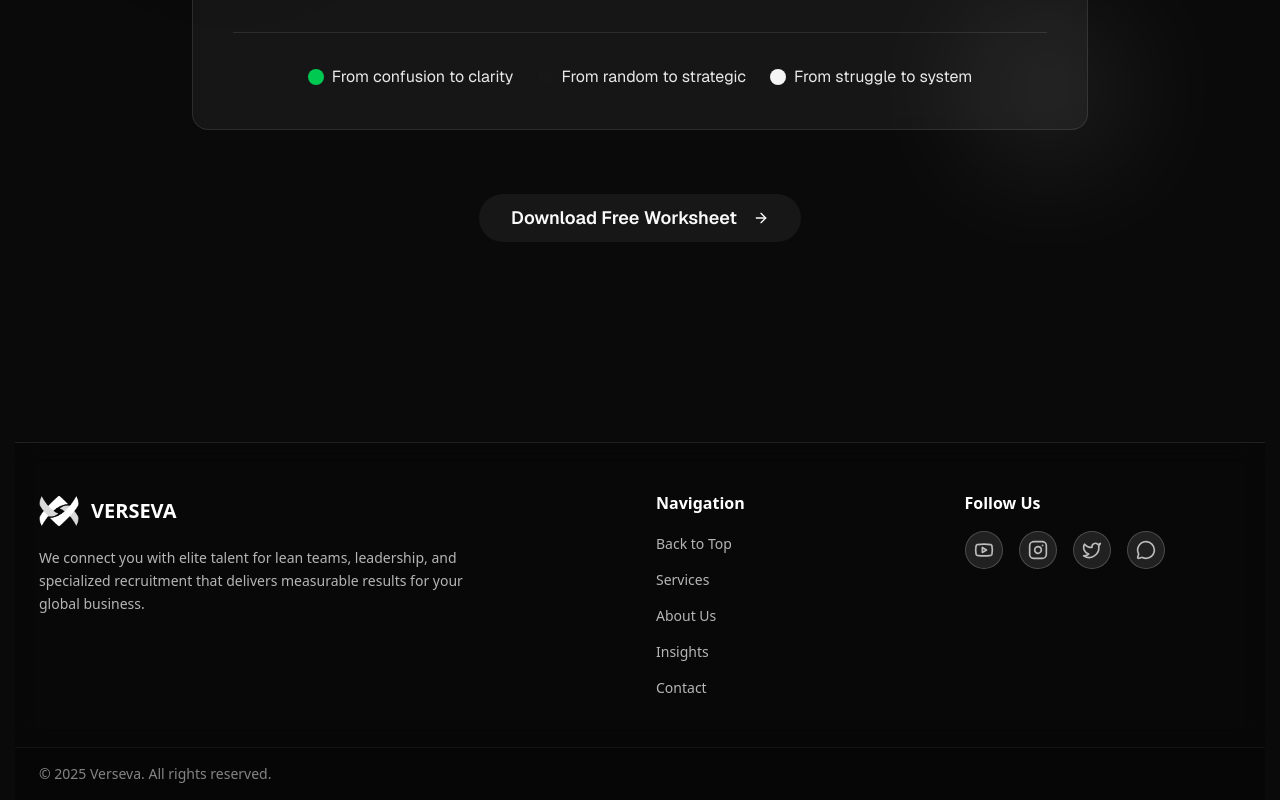
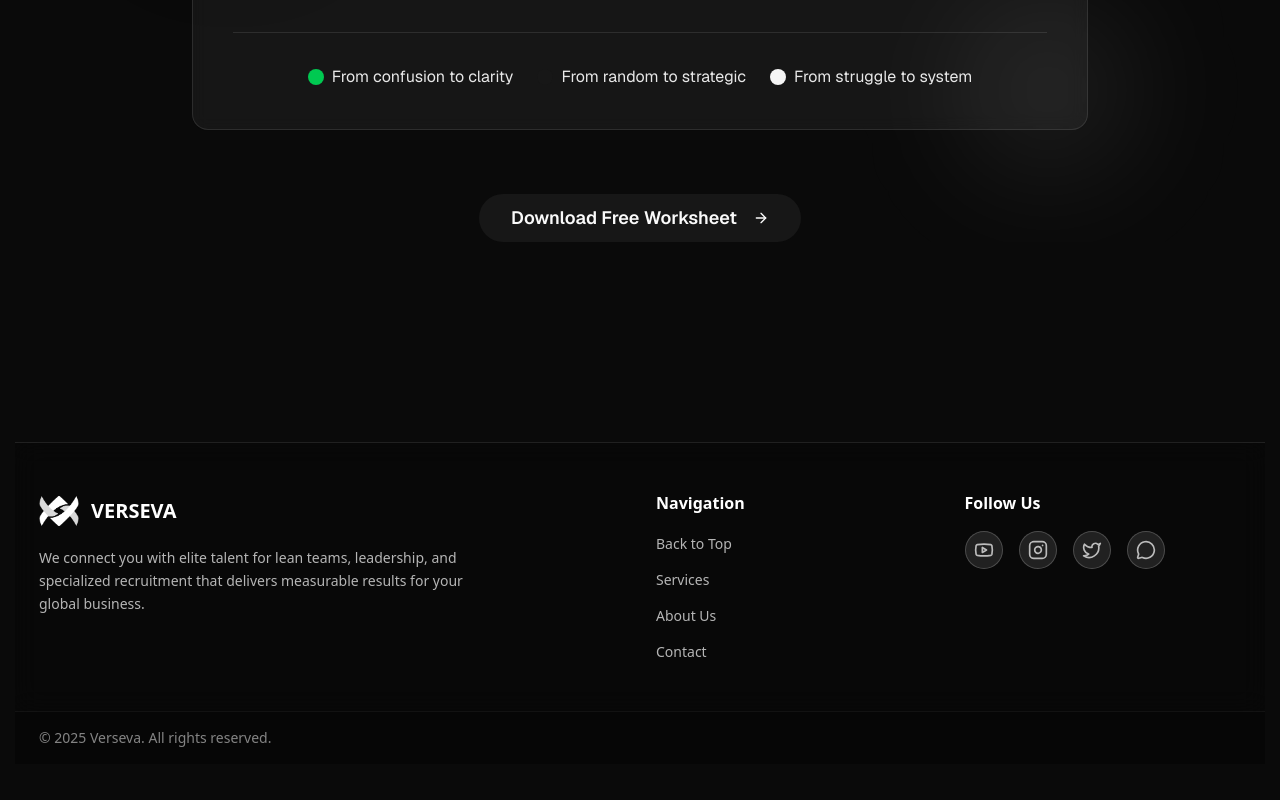
Before and after one commit to lxna-dev/verseva, a Next.js app: page /explore in a window 1280 px wide. Shown: the part 2545-3345 px from the top of the page. After the commit the page ends 3309 px from the top, so only its background shows below. Built offline with nearby package versions, Linux system fonts and the light colour scheme.

Commit message:
hide blogs

```diff
--- a/src/app/page.tsx
+++ b/src/app/page.tsx
@@ -8,7 +8,7 @@ import BookWithUs from "@/layout/bookwithus";
 // import CaseStudy from "@/layout/case-study";
 import Header from "@/layout/header";
 import Hero from "@/layout/hero";
-import Insights from "@/layout/insights";
+// import Insights from "@/layout/insights";
 import Services from "@/layout/services";
 import ShaderBackground from "@/shaders/background";
 // Removing unused useRouter import
@@ -50,11 +50,13 @@ export default function Home() {
         </InView>
       </div>
 
+      {/* Insights section temporarily hidden
       <div id="insights">
         <InView>
           <Insights />
         </InView>
       </div>
+      */}
 
       <div id="book-with-us">
         <InView>
--- a/src/app/results/metadata.tsx
+++ b/src/app/results/metadata.tsx
@@ -40,7 +40,7 @@ export const metadata: Metadata = {
     creator: "@verseva",
   },
   robots: {
-    index: false, // Don't index results page since it's personalized
+    index: false,
     follow: true,
     nocache: true,
   },
--- a/src/layout/footer.tsx
+++ b/src/layout/footer.tsx
@@ -28,7 +28,8 @@ const Links = [
   { title: "Back to Top", href: "#top" },
   { title: "Services", href: "#services" },
   { title: "About Us", href: "#about-us" },
-  { title: "Insights", href: "#insights" },
+  // Insights temporarily hidden
+  // { title: "Insights", href: "#insights" },
   { title: "Contact", href: "#book-with-us" },
 ];
 
--- a/src/layout/header.tsx
+++ b/src/layout/header.tsx
@@ -13,7 +13,8 @@ const Links = [
   { title: "Back to Top", href: "#top" },
   { title: "Services", href: "#services" },
   { title: "About Us", href: "#about-us" },
-  { title: "Insights", href: "#insights" },
+  // Insights temporarily hidden
+  // { title: "Insights", href: "#insights" },
   { title: "Contact", href: "#book-with-us" },
 ];
 
```
